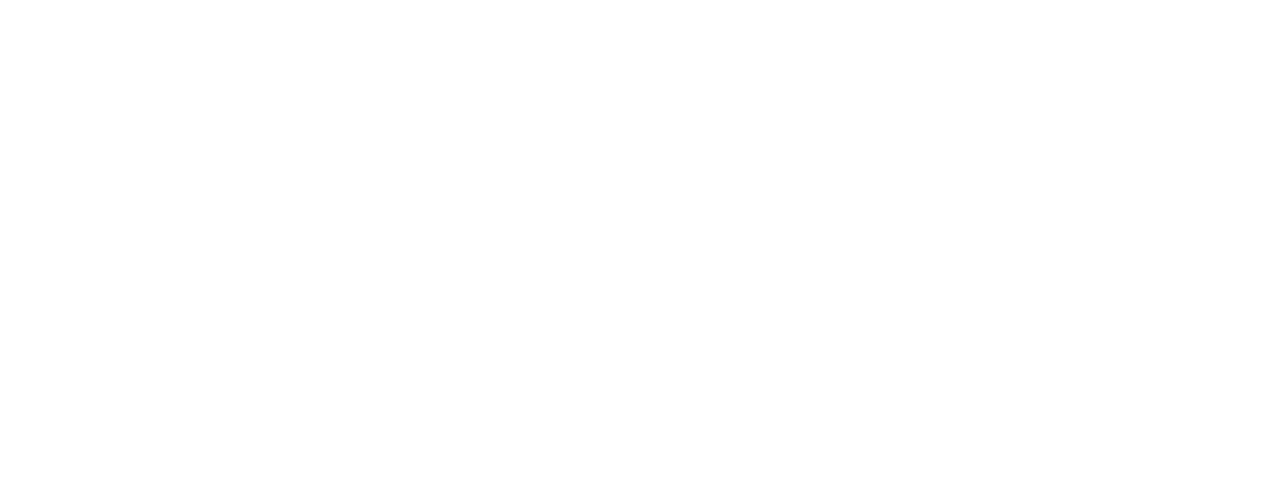
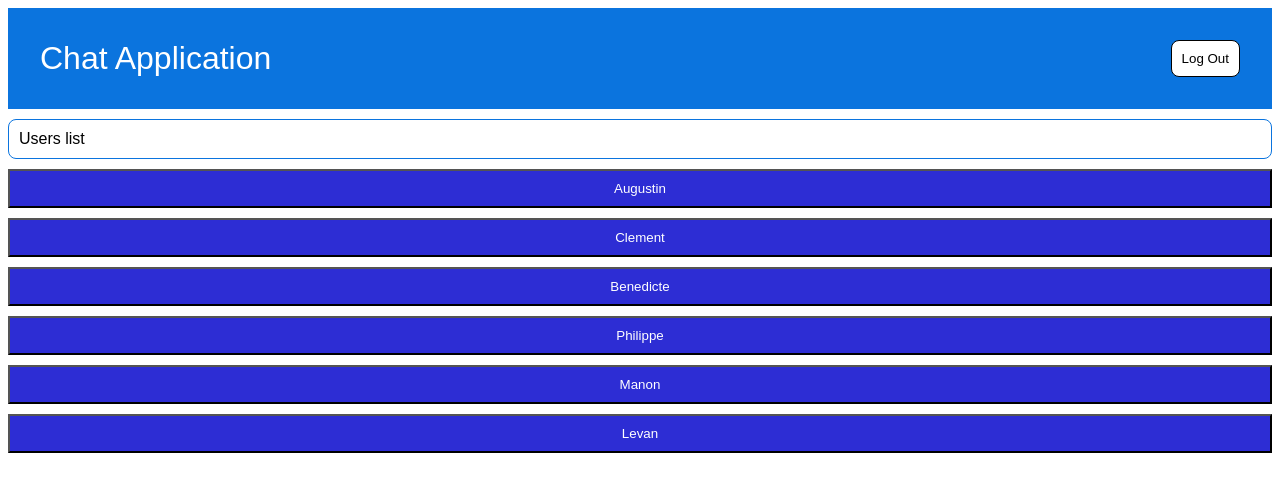
Before and after one commit to AugustinDLB/ChatApplication, an Angular app: page /home/1 in a window 1280 px wide. Before the commit this address led to /. Shown: the top 492 px of the page. Built offline with nearby package versions, Linux system fonts and the light colour scheme.

Commit message:
Routing achieved, chat to finish

```diff
--- a/src/app/app.config.ts
+++ b/src/app/app.config.ts
@@ -10,6 +10,7 @@ import { ApplicationConfig } from '@angular/core';
 import { provideHttpClient } from '@angular/common/http';
 import { provideRouter } from '@angular/router';
 import { routes } from "./app.routes";
+
 export const appConfig: ApplicationConfig = {
   providers: [
     provideHttpClient(),
--- /dev/null
+++ b/src/app/chat.service.ts
@@ -0,0 +1,18 @@
+import { Injectable, signal } from '@angular/core';
+
+@Injectable({
+    providedIn: 'root'
+})
+export class chatService{
+
+    userWeChatWith  = signal<string>('');   // The current user we chat with
+    currentUser     = signal<string>('');   // The account connected on the app
+    usersList       = signal<string[]>([
+        'Augustin',
+        'Clement',
+        'Benedicte',
+        'Philippe',
+        'Manon',
+        'Levan',
+    ]);
+}
--- a/src/app/chat/chat.css
+++ b/src/app/chat/chat.css
@@ -1,5 +1,11 @@
 * {
   margin-left: 10px;
+}
+
+header {
+  display: flex;
+  justify-content: space-between;
+  align-items: center;
 }
 
 .results {
@@ -11,12 +17,11 @@
   justify-content: space-around;
 }
 
-input[type="text"] {
+input {
   border: solid 1px var(--primary-color);
   padding: 10px;
   border-radius: 8px;
   margin-right: 4px;
-  display: inline-block;
   width: 30%;
 }
 
@@ -27,3 +32,9 @@ button {
   color: white;
   border-radius: 8px;
 }
+
+.returnButton {
+  background-color: white;
+  color: black;
+  border: solid 1px black;
+}
--- a/src/app/chat/chat.ts
+++ b/src/app/chat/chat.ts
@@ -1,18 +1,45 @@
-import {Component, input} from '@angular/core';
+import {Component, input, OnInit, inject} from '@angular/core';
+import { FormsModule } from '@angular/forms';
+import { ActivatedRoute, Router } from '@angular/router';
 
 @Component({
   selector: 'app-chat',
   template: `
-    <section>
-      <h2> You are chatting with {{userWeChatWith()}} </h2>
-      <form>
-        <input type="text" placeholder="Write your message here" />
-        <button class="primary" type="button">Send</button>
+      <header>
+        Chat Application
+        <button class = returnButton (click)="gobackToMenu()"> Go back to menu </button>
+      </header>
+
+      <h2> You are chatting with {{userWeChatWith}} </h2>
+      <form (ngSubmit)="sendMessage()">
+        <input type="text" name="messageToSend" [(ngModel)]="messageToSend" placeholder="Write your message here" required />
+        <button>Send</button>
       </form>
-    </section>
   `,
   styleUrls: ['./chat.css'],
+  imports: [FormsModule],
 })
-export class Chat {
-  userWeChatWith = input<string>();
+export class Chat implements OnInit {
+  router          = inject(Router);
+  userWeChatWith  = "";
+  messageToSend   = "";
+  currentUser     = "";
+
+  sendMessage(){
+    this.messageToSend = '';
+  }
+
+  gobackToMenu(){
+    this.router.navigate(["home/" + this.currentUser]);
+  }
+
+  constructor(private route: ActivatedRoute) {}
+
+  ngOnInit() {
+    // Is it necessary to subscribe here ? The value is not susceptible to change while this route is active
+    this.route.params.subscribe( params => {
+      this.currentUser    = params['id'];
+      this.userWeChatWith = params['contactName'];
+    });
+  }
 }
--- a/src/app/dashboard/dashboard.css
+++ b/src/app/dashboard/dashboard.css
@@ -5,9 +5,13 @@ main {
 
 .content {
     display: flex;
+    flex: 1;
 }
 
-.app-users {
-    background-color: cyan;
-    overflow: auto;
+app-users {
+    flex: 0 0 10%;
 }
+
+app-chat {
+    flex: 1;
+}
--- a/src/app/login/login.css
+++ b/src/app/login/login.css
@@ -0,0 +1,4 @@
+.error {
+    color : red;
+    font-weight: 200;
+}
--- a/src/app/login/login.ts
+++ b/src/app/login/login.ts
@@ -1,5 +1,8 @@
-import { Component, input } from '@angular/core';
-import {FormsModule} from '@angular/forms';
+import { Component, input, inject } from '@angular/core';
+import { FormsModule } from '@angular/forms';
+import { chatService } from '../chat.service';
+import { Router }  from '@angular/router'
+
 
 @Component({
   selector: 'app-login',
@@ -7,19 +10,38 @@ import {FormsModule} from '@angular/forms';
   template: `
     <header> Chat Application </header>
     <h1> Login </h1>
-    <label> Username
-      <input type="text" placeholder="Write your username here" [(ngModel)]="usernameEntry" />
-    </label>
-      <button type="button" (click)="CheckUsernameEntry()"> Submit </button>
+    <form (ngSubmit)="CheckUsernameEntry()">
+      <label>
+        Username
+        <input type="text" name="username" placeholder="Write your username here" [(ngModel)]="usernameEntry" />
+      </label>
+      <button > Submit </button>
+    </form>
 
+    @if(isEntryError){
+      <div class='error'> User non existing </div>
+    }
   `,
-  styles: ``
+  styleUrls: ['login.css']
 })
 export class Login {
+  chatService   = inject(chatService);
+  router        = inject(Router);
   usernameEntry = '';
-  userList =  input<string[]>();
+  userList      = input<string[]>();
+
+  isEntryError = false;
+
   CheckUsernameEntry()
   {
-
+    if(this.chatService.usersList().includes(this.usernameEntry))
+    {
+      this.router.navigate(['home/' + this.usernameEntry])
+    }
+    else
+    {
+      this.isEntryError = true;
+    }
+    this.usernameEntry = "";
   }
 }
--- a/src/app/users/users.css
+++ b/src/app/users/users.css
@@ -1,9 +1,3 @@
-.users {
-    width: var(--sidebar-max-width);
-    overflow: auto;
-
-}
-
 .title {
     display: block;
     width: 100%;
@@ -11,13 +5,28 @@
     border-radius: 8px;
     padding: 10px;
     margin-top: 10px;
-
 }
 
-button {
+header {
+    display: flex;
+    justify-content: space-between;
+    align-items: center;
+}
+
+
+
+.setUserToTalkButton {
     width: 100%;
     background-color: rgb(45, 45, 212);
-    color: white;
     padding: 10px 0px 10px 0;
     margin-top: 10px;
+    color: white;
 }
+
+.logOutButton {
+    background-color: white;
+    color: black;
+    border: solid 1px black;
+    padding: 10px;
+    border-radius: 8px;
+}
--- a/src/app/users/users.ts
+++ b/src/app/users/users.ts
@@ -1,43 +1,51 @@
-import { Component, input, output } from '@angular/core';
+import { Component, OnInit, inject } from '@angular/core';
+import { chatService } from '../chat.service'
+import { ActivatedRoute, Router } from '@angular/router';
 
 @Component({
   selector: 'app-users',
   imports: [],
   template: `
-    <section class='users'>
+      <header>
+        Chat Application
+        <button class = logOutButton (click)="logOut()"> Log Out </button>
+      </header>
       <span class='title'>
         Users list
       </span>
-      @for (user of userList(); track user)
+
+      @for (user of chatService.usersList(); track user)
       {
-        @if (user != currentUser())
+        @if (user != currentUser)
         {
           <div>
-          <button type='button' (click)="changeUserWeChatWith(user)"> {{user}}</button>
+          <button class = setUserToTalkButton (click)="selectUserToChatWith(user)"> {{user}}</button>
           </div>
         }
       }
-    </section>
   `,
   styleUrls: ['./users.css']
 })
-export class Users{
-  userWeChatWith            = "";
-  // Option 1 : mettre en input ET en output de ce composant la variable userWeChatWith
-  // Option 2 : mettre uniquement en output et garder l ecriture precedente
-  // Que faire ?
+export class Users implements OnInit {
+  chatService = inject(chatService);
+  router      = inject(Router);
+  currentUser = '';
 
-  currentUser               = input <string>();
-  userList                  = input <string[]>();
-  readonly notifyChatChange = output<string>();
+  constructor(private route: ActivatedRoute) {}
 
-  changeUserWeChatWith(user: string)
+  ngOnInit() {
+    // Is it necessary to subscribe here ? The value is not susceptible to change while this route is active
+    this.route.params.subscribe( params => {
+      this.currentUser = params['id'];
+    });
+  }
+
+  logOut(){
+    this.router.navigate(['/login']);
+  }
+  selectUserToChatWith(selectedUser: string)
   {
-    // Cette optimisation vaut-elle le coup ? --> Signal envoye uniquement si ca change de conversation
-    if(user != this.userWeChatWith)
-    {
-      this.userWeChatWith = user;
-      this.notifyChatChange.emit(this.userWeChatWith);
-    }
+    // Go to the chat page with the selected user
+    this.router.navigate(['home/' + this.currentUser + '/' + selectedUser]);
   }
 }
--- a/src/styles.css
+++ b/src/styles.css
@@ -2,12 +2,11 @@
 body {
   font-family: 'Be Vietnam Pro', sans-serif;
   --primary-color: #0b74de;
-  --sidebar-max-width: 10vw;
-  --chat-max-width: 90vw;
 }
 
 * {
     box-sizing: border-box;
+    overflow: auto;
 }
 
 header {
```
Also changed, not shown: src/app/app.routes.ts (+5 -3 lines).
